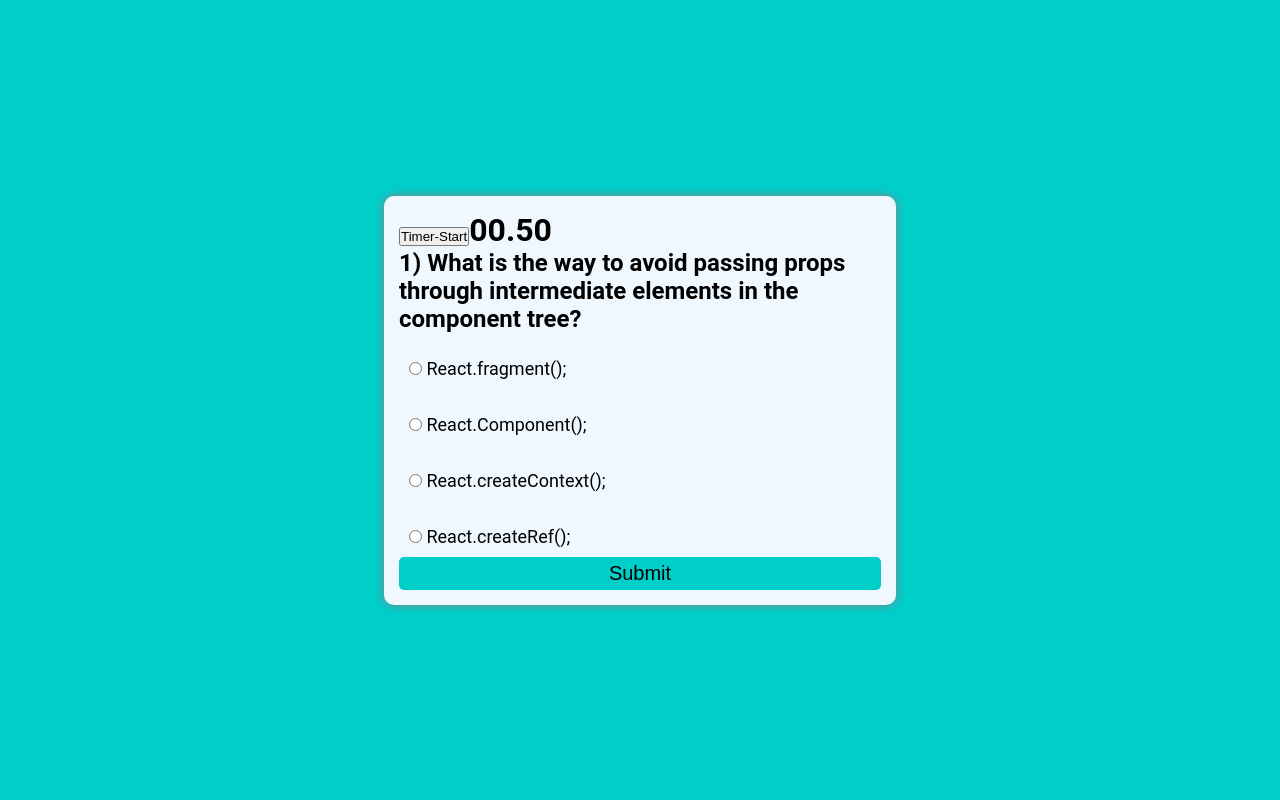
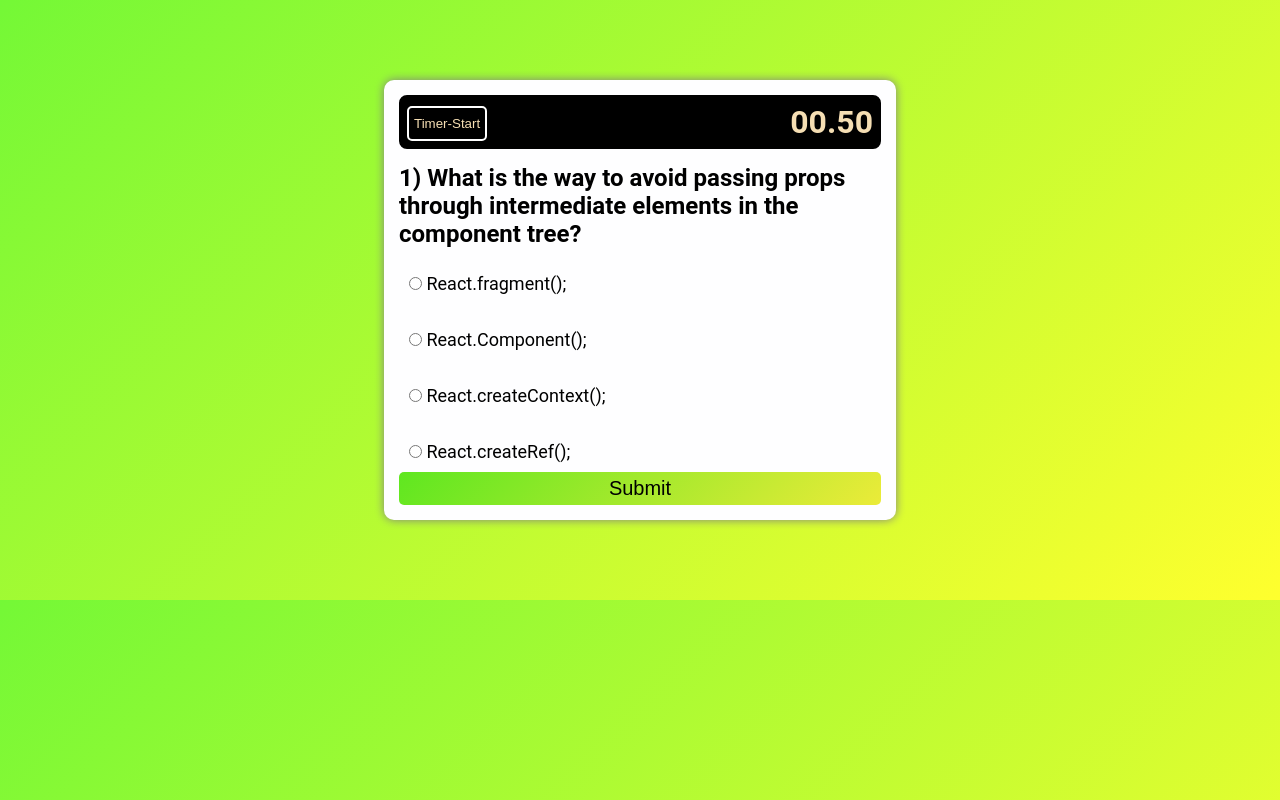
Before and after one commit to pardeepgiri/React-quiz, a plain HTML site: page index.html in a window 1280 px wide. Drawn offline with Linux system fonts and the light colour scheme.

Commit message:
Update style.css

```diff
--- a/style.css
+++ b/style.css
@@ -5,12 +5,14 @@
 }
 @import url('https://fonts.googleapis.com/css2?family=Roboto:ital,wght@1,300&display=swap');
 body{
-    background-color:#00cec9;
+    /* background-color:#00cec9;
+     */
+     background:linear-gradient(135deg,rgb(116, 248, 54), rgb(255, 255, 46));
     font-family: 'Roboto', sans-serif;
 }
 .main{
     width: 100%;
-    height: 100vh;
+    min-height: 600px;
     display: flex;
     align-items: center;
     justify-content: center;
@@ -19,12 +21,10 @@ body{
 
 #box{
     width: 40%;
-    /* min-height: 300px; */
-    background-color: aliceblue;
+    background-color: rgb(254, 254, 255);
     border-radius: 10px;
     box-shadow: 0px 0px 10px grey;
     padding: 15px;
-    margin: 10px;
 }
 
 .row{
@@ -34,10 +34,35 @@ body{
     font-size: large;
 }
 .btn{
-    background-color:#00cec9;
+    /* background-color:#00cec9;
+     */
+    background:linear-gradient(135deg,rgb(95, 231, 32),	#ebeb39);
     width: 100%;
     padding: 5px;
     border: none;
     border-radius: 5px;
 
 font-size: 20px;}
+
+#hi{
+    margin-bottom: 15px;
+    background:black;
+    color: wheat;
+    width: 100%;
+    float: right;
+    border: 3px solid black;
+    border-radius: 8px;
+}
+#start{
+    margin: 5px;
+    background:black ;
+    color: wheat;
+    border: 2px solid white;
+    border-radius: 5px;
+    height: 35px;
+    padding: 5px;
+}
+#time{
+    padding: 5px;
+    float: right;
+}
```
